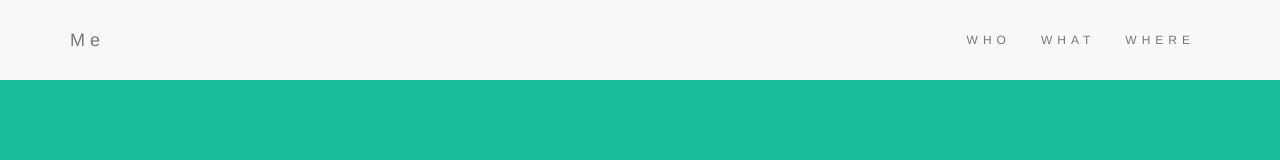
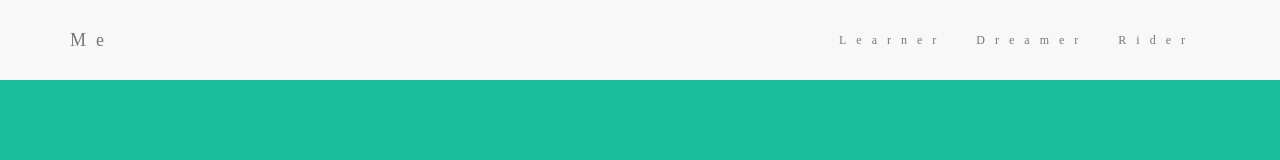
Before and after one commit to vinukrishnan3694/vinukrishnan3694.github.io, a plain HTML site: page index.html in a window 1280 px wide. Shown: the top 160 px of the page. Drawn offline with nearby package versions, Linux system fonts and the light colour scheme.

Commit message:
nothng important

```diff
--- a/index.html
+++ b/index.html
@@ -1,7 +1,7 @@
 <!DOCTYPE html>
 <html lang="en">
 <head>
-  <!-- Theme Made By www.w3schools.com - No Copyright -->
+
   <title>No Title Yet . . .</title>
   <meta charset="utf-8">
   <meta name="viewport" content="width=device-width, initial-scale=1">
@@ -36,7 +36,8 @@
       border-radius: 0;
       margin-bottom: 0;
       font-size: 12px;
-      letter-spacing: 5px;
+      font-family: Brush Script MT;
+      letter-spacing: 10px;
   }
   .navbar-nav  li a:hover {
       color: #1abc9c !important;
@@ -57,9 +58,9 @@
     </div>
     <div class="collapse navbar-collapse" id="myNavbar">
       <ul class="nav navbar-nav navbar-right">
-        <li><a href="#">WHO</a></li>
-        <li><a href="#">WHAT</a></li>
-        <li><a href="#">WHERE</a></li>
+        <li><a href="#">Learner</a></li>
+        <li><a href="#">Dreamer</a></li>
+        <li><a href="#">Rider</a></li>
       </ul>
     </div>
   </div>
```
